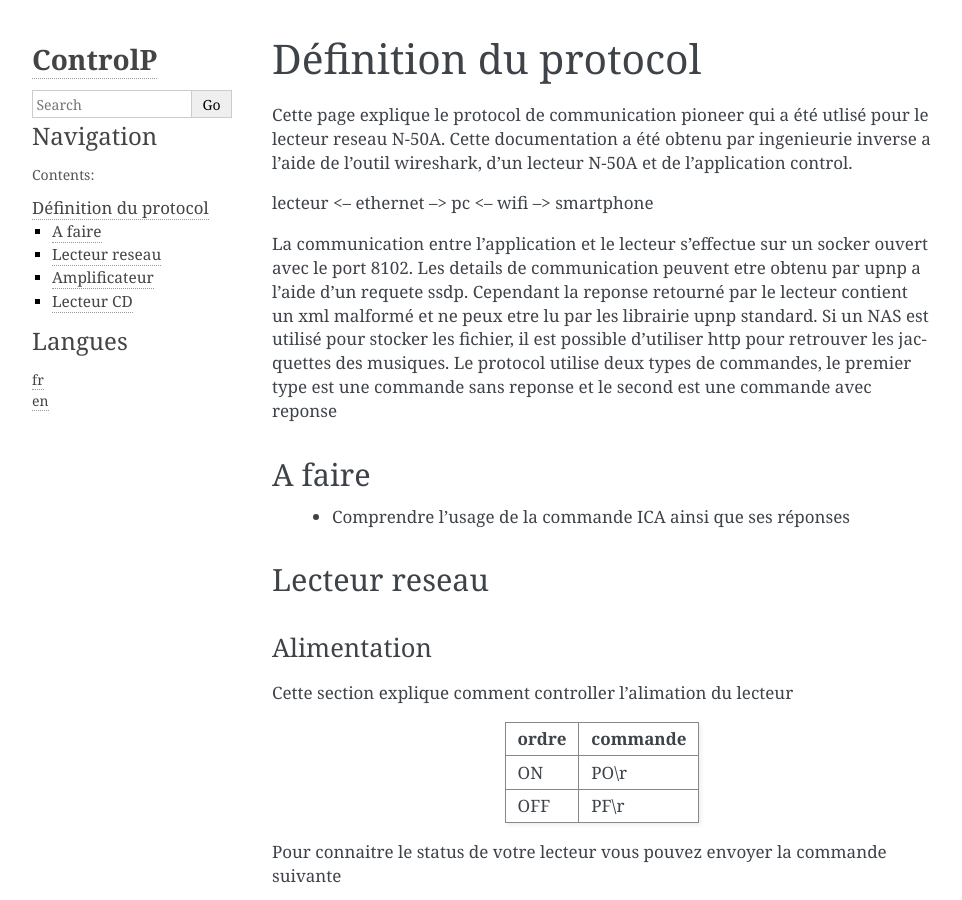
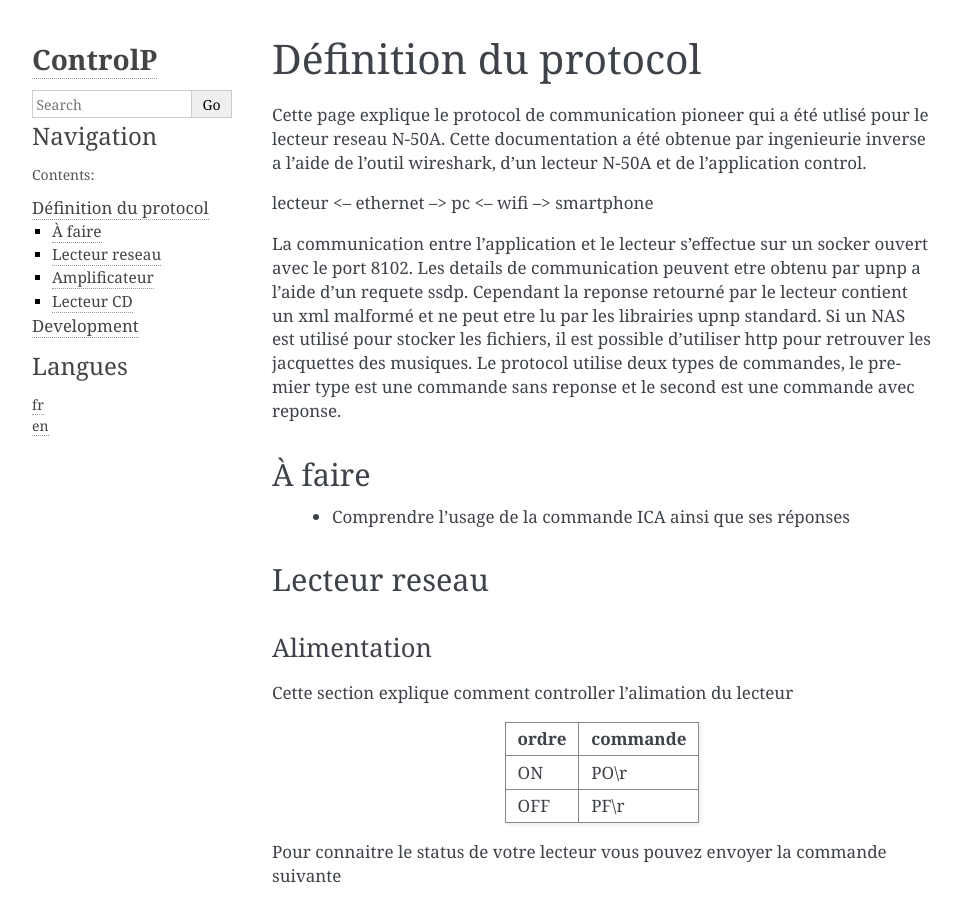
Before and after one commit to yabb85/controlP, a Sphinx documentation site: the page built from docs/source/protocol.rst, in a window 1280 px wide and 900 px high. Shown: the whole window, without its empty margins (148-1110 px from the left). Built offline with Sphinx 7.4.7, drawn with Linux system fonts in a browser that asks for light colours; some of the changed text lies outside the part shown.

```diff
--- a/docs/source/index.rst
+++ b/docs/source/index.rst
@@ -35,3 +35,4 @@ La partie la plus importante de cette documentation est l'explication du protoco
    :caption: Contents:
 
    protocol
+   development
--- a/docs/source/protocol.rst
+++ b/docs/source/protocol.rst
@@ -3,19 +3,19 @@ Définition du protocol
 
 
 Cette page explique le protocol de communication pioneer qui a été utlisé pour le lecteur reseau N-50A.
-Cette documentation a été obtenu par ingenieurie inverse a l'aide de l'outil wireshark, d'un lecteur N-50A et de l'application control.
+Cette documentation a été obtenue par ingenieurie inverse a l'aide de l'outil wireshark, d'un lecteur N-50A et de l'application control.
 
 lecteur <-- ethernet --> pc <-- wifi --> smartphone
 
 La communication entre l'application et le lecteur s'effectue sur un socker ouvert avec le port 8102.
 Les details de communication peuvent etre obtenu par upnp a l'aide d'un requete ssdp.
-Cependant la reponse retourné par le lecteur contient un xml malformé et ne peux etre lu par les librairie upnp standard.
-Si un NAS est utilisé pour stocker les fichier, il est possible d'utiliser http pour retrouver les jacquettes des musiques.
-Le protocol utilise deux types de commandes, le premier type est une commande sans reponse et le second est une commande avec reponse
+Cependant la reponse retourné par le lecteur contient un xml malformé et ne peut etre lu par les librairies upnp standard.
+Si un NAS est utilisé pour stocker les fichiers, il est possible d'utiliser http pour retrouver les jacquettes des musiques.
+Le protocol utilise deux types de commandes, le premier type est une commande sans reponse et le second est une commande avec reponse.
 
 
 
-A faire
+À faire
 -------
 
     - Comprendre l'usage de la commande ICA ainsi que ses réponses
@@ -399,23 +399,23 @@ Exemple::
 
 Chaque champ a la description suivante
 
-+--------+-----------------------------------------------------+
-| champs | description                                         |
-+========+=====================================================+
-| aaaaa  | nombre de lignes affichées a l'écran (entre 1 & 8 ) |
-+--------+-----------------------------------------------------+
-| bbbbb  | nombre de lignes                                    |
-+--------+-----------------------------------------------------+
-| ccc    |                                                     |
-+--------+-----------------------------------------------------+
-| dd     | nombre de caracteres dans le nom du répertoire      |
-+--------+-----------------------------------------------------+
-| e      | nom du répertoire                                   |
-+--------+-----------------------------------------------------+
-| fff    | nombre de caracteres dans l'url de l'image          |
-+--------+-----------------------------------------------------+
-| g      | url de l'image                                      |
-+--------+-----------------------------------------------------+
++--------+----------------------------------------------------+
+| champs | description                                        |
++========+====================================================+
+| aaaaa  | nombre de lignes affichées a l'écran (entre 1 & 8) |
++--------+----------------------------------------------------+
+| bbbbb  | nombre de lignes                                   |
++--------+----------------------------------------------------+
+| ccc    |                                                    |
++--------+----------------------------------------------------+
+| dd     | nombre de caracteres dans le nom du répertoire     |
++--------+----------------------------------------------------+
+| e      | nom du répertoire                                  |
++--------+----------------------------------------------------+
+| fff    | nombre de caracteres dans l'url de l'image         |
++--------+----------------------------------------------------+
+| g      | url de l'image                                     |
++--------+----------------------------------------------------+
 
 
 
```
Also changed, not shown: other parts of docs/source/index.rst (+2 -2 lines), other parts of docs/source/protocol.rst (+2 -2 lines), docs/source/development.rst (added, +29 -0 lines), 3 other files.
